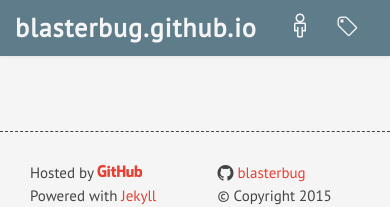
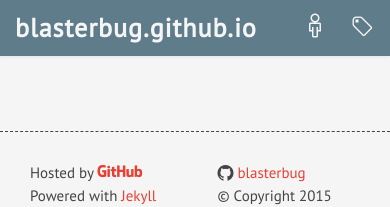
Before and after one commit to blasterbug/blasterbug.github.io, a Jekyll site: the page built from index.html, in a window 390 px wide. Shown: the top 207 px of the page. Built offline with Jekyll 4.4.1, drawn with Linux system fonts in a browser that asks for light colours; some web fonts are replaced; Markdown is read by kramdown in place of the engine named in the settings; the list of posts is cut into pages by our own code.

Commit message:
mobile fixes

```diff
--- a/_sass/_layout.scss
+++ b/_sass/_layout.scss
@@ -107,6 +107,11 @@
 .trigger {
     padding-left : $spacing-unit / 2;
     padding-right : $spacing-unit / 2;
+
+    @include media-query($on-palm) {
+        padding-left : 0;
+        padding-right : 0;
+    }
 }
 
 
```
